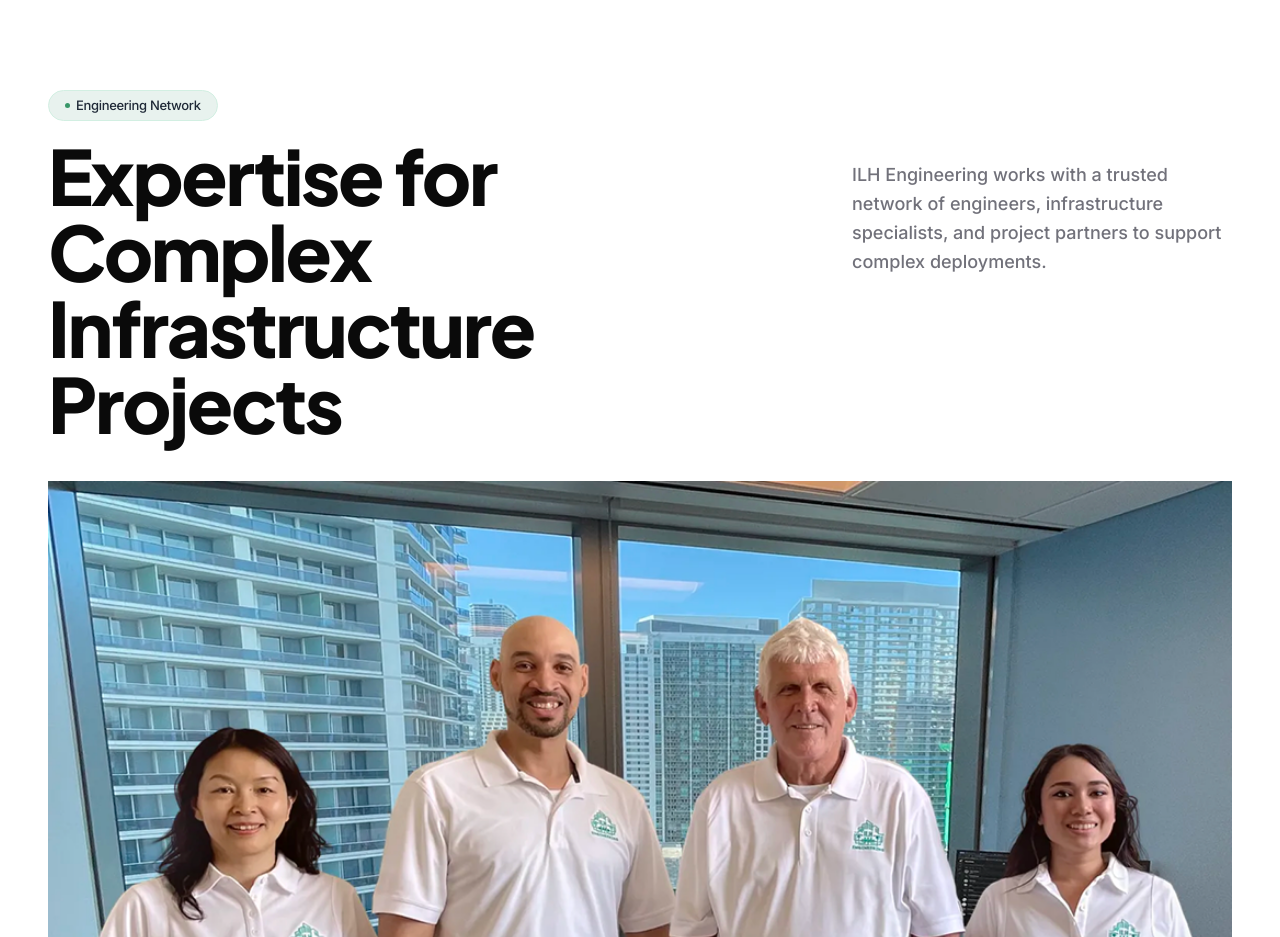
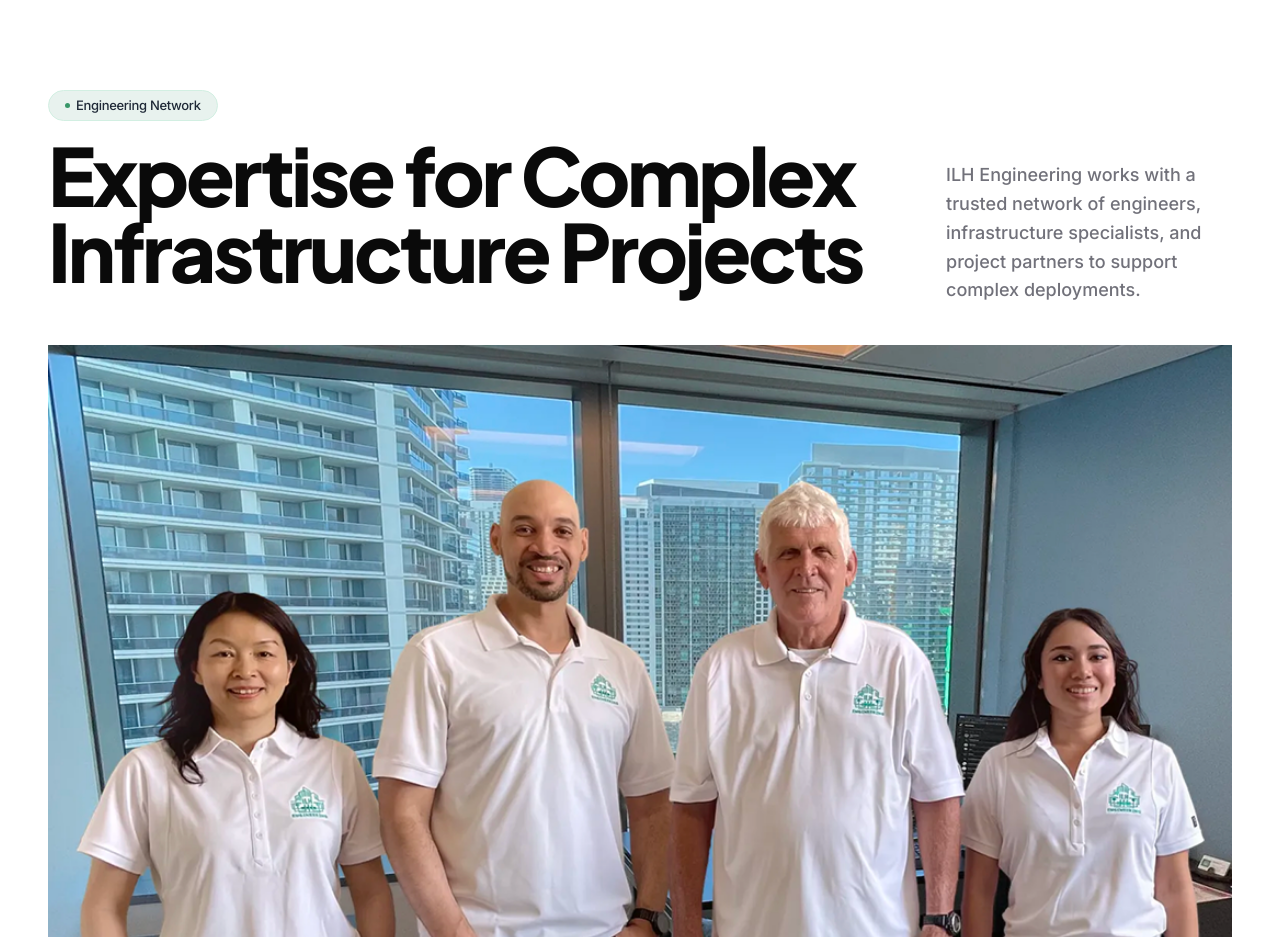
Before and after one commit to Yug210705/ILH_Engineering, a React (Vite) app: page / in a window 1280 px wide. Shown: the part 8340-9277 px from the top of the page. Built offline with nearby package versions, Linux system fonts and the light colour scheme.

Commit message:
Matched ultra-bold typographic weight and tight leading for Engineering Network

```diff
--- a/src/components/EngineeringNetwork.jsx
+++ b/src/components/EngineeringNetwork.jsx
@@ -27,8 +27,8 @@ export default function EngineeringNetwork() {
           className="flex flex-col lg:flex-row items-start justify-between gap-6 lg:gap-10 mb-10"
         >
           {/* Title */}
-          <div className="flex-[2]">
-            <h2 style={{ fontFamily: "'Plus Jakarta Sans', sans-serif" }} className="text-[42px] sm:text-[52px] lg:text-[72px] xl:text-[76px] font-[800] leading-[1.0] tracking-[-0.03em] text-[#0a0a0a] whitespace-normal">
+          <div className="flex-[3]">
+            <h2 style={{ fontFamily: "'Plus Jakarta Sans', sans-serif" }} className="text-[44px] sm:text-[56px] lg:text-[72px] xl:text-[80px] font-[800] leading-[0.95] tracking-[-0.04em] text-[#0a0a0a] whitespace-normal">
               Expertise for Complex<br/>Infrastructure Projects
             </h2>
           </div>
```
